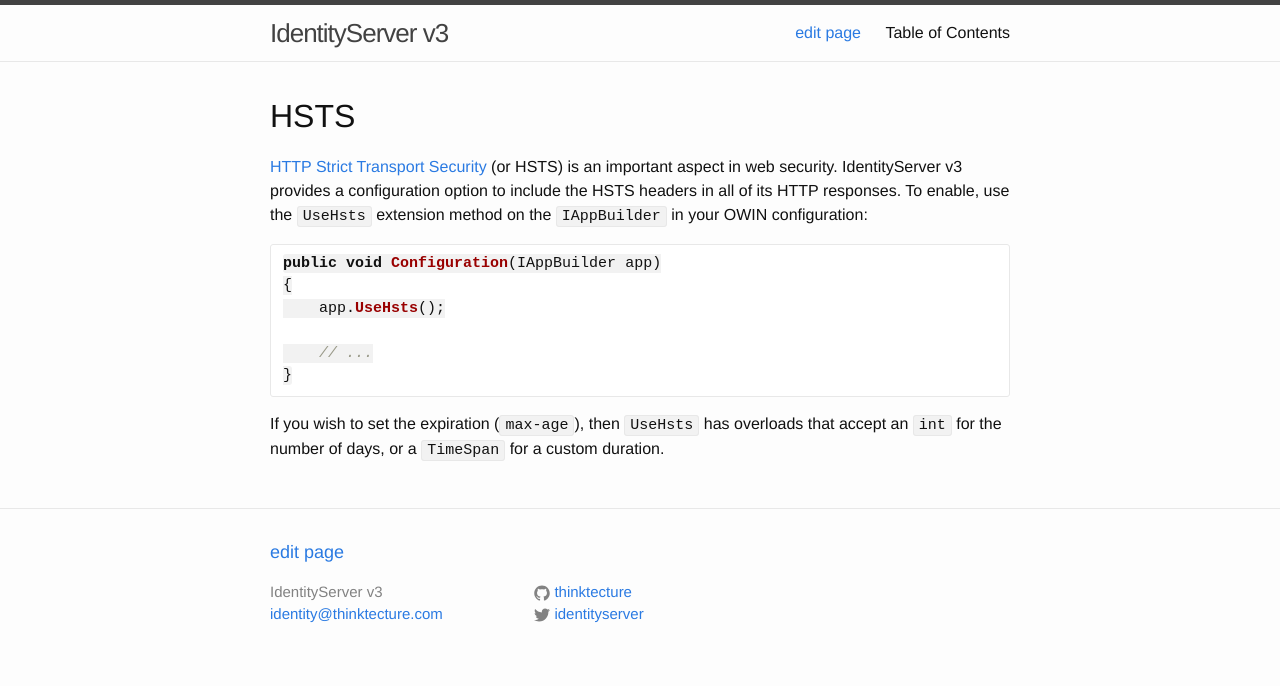
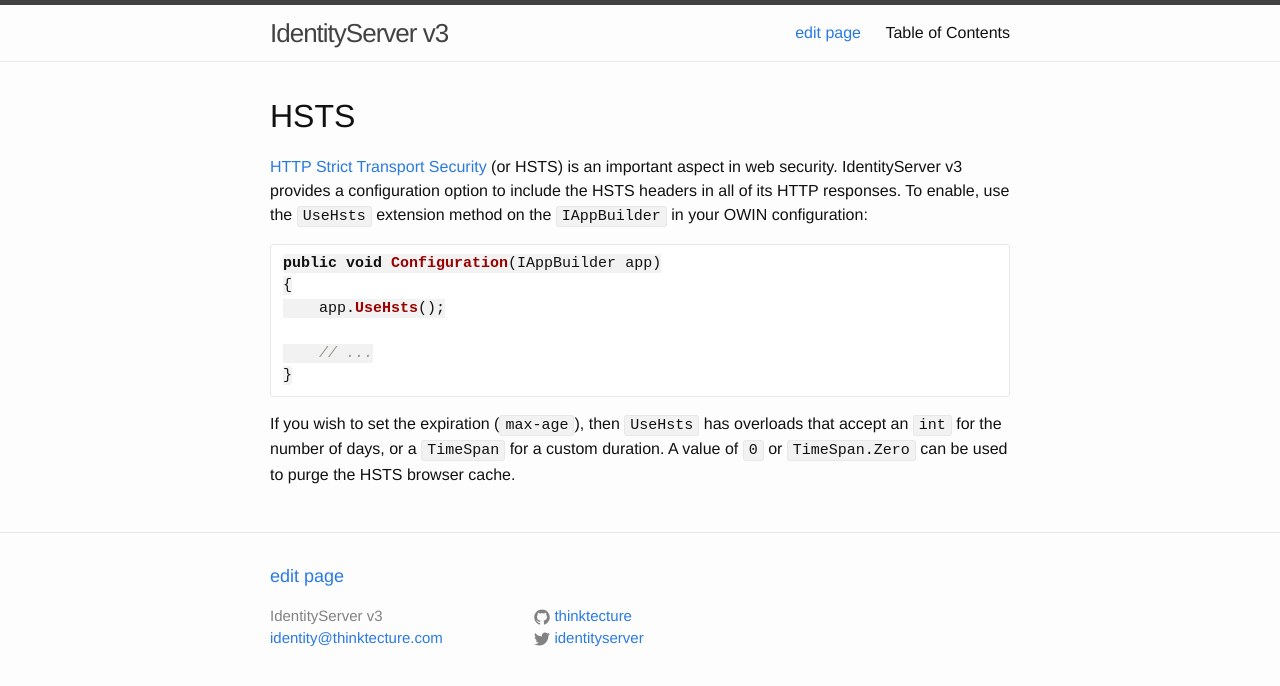
Before and after one commit to IdentityServer/Documentation, a Jekyll site: the page built from docs/configuration/hsts.md, in a window 1280 px wide. Shown: the top 686 px of the page. Built offline with Jekyll 4.4.1, drawn with Linux system fonts in a browser that asks for light colours; Markdown is read by kramdown in place of the engine named in the settings.

Commit message:
Update hsts.md

````diff
--- a/docs/configuration/hsts.md
+++ b/docs/configuration/hsts.md
@@ -18,4 +18,4 @@
 ```
 
 If you wish to set the expiration (`max-age`), then `UseHsts` has overloads that accept an `int` for the number of days,
-or a `TimeSpan` for a custom duration.
+or a `TimeSpan` for a custom duration. A value of `0` or `TimeSpan.Zero` can be used to purge the HSTS browser cache.
````
